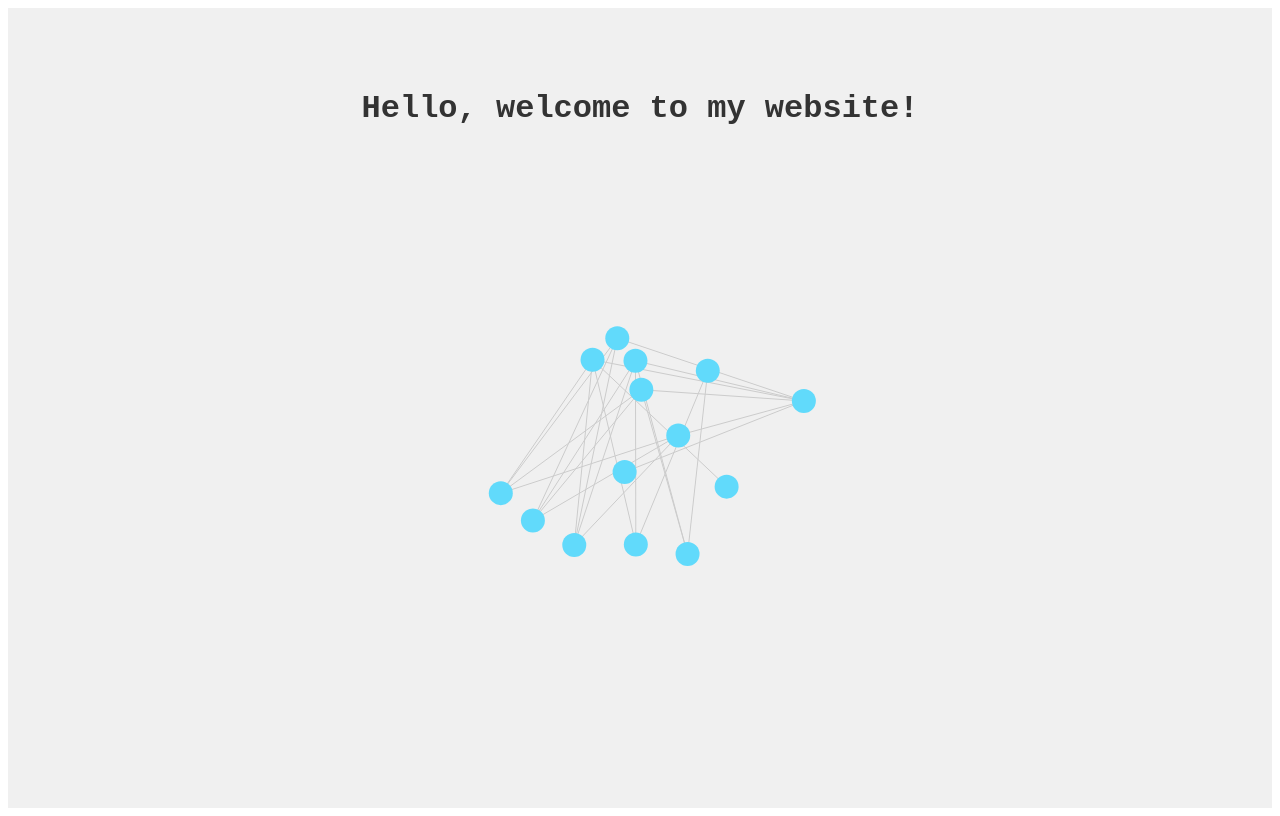
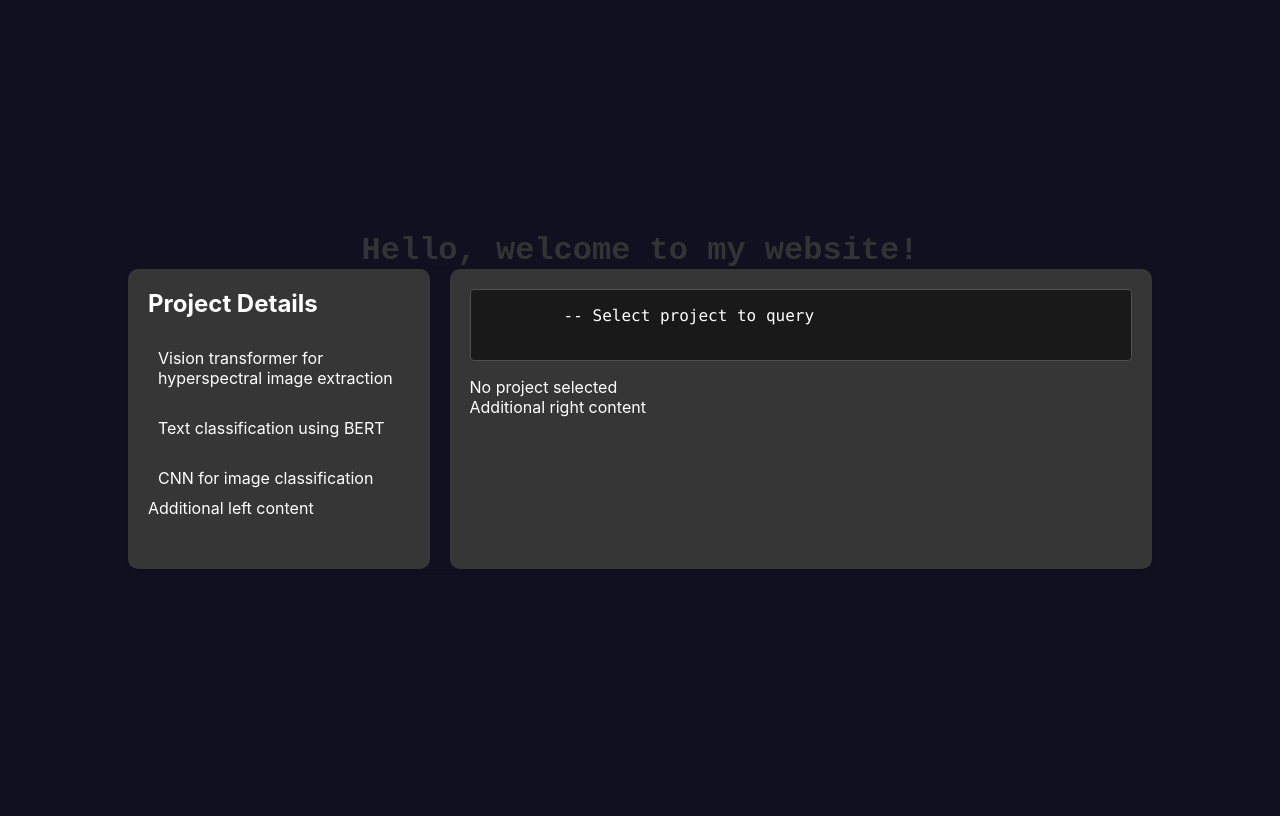
Before and after one commit to Sajtospoga01/Sajtospoga01.github.io, an Angular app: page / in a window 1280 px wide. Built offline with nearby package versions, Linux system fonts and the light colour scheme.

Commit message:
add new porfolio design (db)

```diff
--- a/src/app/app.component.css
+++ b/src/app/app.component.css
@@ -1,15 +1,20 @@
-
-
 .main {
-
+    width: 100%;
     display: flex;
     justify-content: center;
     align-items: center;
     flex-direction: column; /* Aligns items vertically */
     min-height: 100vh;
-    background-color: #f0f0f0;
+    background-color: #101021;
+    color: #ffffff;
 
     /* Optional: background color */
+}
+
+.view-container {
+    width: 100%;
+    display: flex;
+    justify-content: center;
 }
 
 .network-container {
@@ -23,6 +28,7 @@
     font-weight: 700;
     margin-bottom: 20px;
     font: 1.5rem 'Roboto', sans-serif;
+    color: #ffffff;
 }
 
 .typewriter p {
@@ -30,7 +36,7 @@
     font-size: 24px;
     white-space: nowrap;
     overflow: hidden; /* Hides text that overflows the width */
-    border-right: 2px solid black; /* Cursor effect */
+    border-right: 2px solid #ffffff; /* Cursor effect */
     width: 0; /* Initially set width to 0 for the effect */
     animation: typing 1.5s steps(40, end), blink 0.75s step-end infinite;
   }
@@ -43,6 +49,6 @@
 
   /* Blinking cursor effect */
   @keyframes blink {
-    from { border-right-color: black; }
+    from { border-right-color: #ffffff; }
     to { border-right-color: transparent; }
   }
--- a/src/app/app.component.html
+++ b/src/app/app.component.html
@@ -5,8 +5,17 @@
         Hello, welcome to my portolio!
     </h1>
     <div>
-        <!-- Other content -->
-        <app-neural-network class="network-container" *ngIf="isBrowser"></app-neural-network>
+        <app-view-container [isSplit]="true" [splitRatio]="30" [items]="projects">
+            <div header>
+              <h2>Project Details</h2>
+            </div>
+            <div left>
+              Additional left content
+            </div>
+            <div right>
+              Additional right content
+            </div>
+          </app-view-container>
     </div>
 
 </main>
--- a/src/app/app.component.ts
+++ b/src/app/app.component.ts
@@ -2,18 +2,49 @@ import { RouterOutlet } from '@angular/router';
 import { Component, Inject, PLATFORM_ID, AfterViewInit, ViewChild, ElementRef, Renderer2 } from '@angular/core';
 import { isPlatformBrowser, NgIf } from '@angular/common';
 import { NeuralNetworkComponent } from "./neural-network/neural-network.component";
+import { ViewContainerComponent } from "./view-container/view-container.component";
+import { Project, ProjectDomain, Tools, Techniques } from './projects';
+import { BrowserAnimationsModule } from '@angular/platform-browser/animations';
+
 
 
 @Component({
     selector: 'app-root',
     standalone: true,
-    imports: [RouterOutlet, NeuralNetworkComponent, NgIf],
+    imports: [RouterOutlet, NeuralNetworkComponent, NgIf, ViewContainerComponent],
     templateUrl: './app.component.html',
     styleUrls: ['./app.component.css'], // Note: it's 'styleUrls' not 'styleUrl'
 })
 export class AppComponent implements AfterViewInit {
     isBrowser: boolean;
     title = 'portfolio';
+    projects:Array<Project> = [
+        new Project({
+            name:"Vision transformer for hyperspectral image extraction",
+            domainVector:[ProjectDomain.CV],
+            toolsVector:[Tools.PyTorch, Tools.Numpy, Tools['NO-SQL'], Tools.Docker, Tools.Kubernetes],
+            techniquesVector:[Techniques.Transformer],
+            difficulty:9,
+            description: "Hyperspectral content"
+        }),
+        new Project({
+            name:"Text classification using BERT",
+            domainVector:[ProjectDomain.NLP],
+            toolsVector:[Tools.PyTorch, Tools.Numpy, Tools.Pandas],
+            techniquesVector:[Techniques.Transformer],
+            difficulty:4,
+            description: "Text classification"
+        }),
+        new Project({
+            name:"CNN for image classification",
+            domainVector:[ProjectDomain.CV],
+            toolsVector:[Tools.Tensorflow, Tools.Numpy, Tools.Pandas],
+            techniquesVector:[Techniques.CNN],
+            difficulty: 2,
+            description: "Image classification"
+        }),
+
+    ]
 
     @ViewChild('typewriter', { static: false }) typewriterElement!: ElementRef; // Use ViewChild to reference DOM element
 
--- a/src/app/app.config.ts
+++ b/src/app/app.config.ts
@@ -1,9 +1,10 @@
 import { ApplicationConfig, provideZoneChangeDetection } from '@angular/core';
 import { provideRouter } from '@angular/router';
+import { provideAnimations } from '@angular/platform-browser/animations';
 
 import { routes } from './app.routes';
 import { provideClientHydration } from '@angular/platform-browser';
 
 export const appConfig: ApplicationConfig = {
-  providers: [provideZoneChangeDetection({ eventCoalescing: true }), provideRouter(routes), provideClientHydration()]
+  providers: [provideZoneChangeDetection({ eventCoalescing: true }), provideRouter(routes), provideClientHydration(),provideAnimations()]
 };
--- /dev/null
+++ b/src/app/database-viewer/database-viewer.component.html
@@ -0,0 +1 @@
+<p>database-viewer works!</p>
--- /dev/null
+++ b/src/app/projects.ts
@@ -0,0 +1,78 @@
+export enum ProjectDomain {
+    "NLP",
+    "CV",
+    "Data Engineering",
+}
+
+export enum Tools {
+    "Python",
+    "Tensorflow",
+    "PyTorch",
+    "Keras",
+    "OpenCV",
+    "Numpy",
+    "Pandas",
+    "Matplotlib",
+    "Seaborn",
+    "Scikit-learn",
+    "SQL",
+    "NO-SQL",
+    "Docker",
+    "Kubernetes",
+}
+
+export enum Techniques{
+    "CNN",
+    "RNN",
+    "Transformer",
+}
+interface ProjectParams {
+    name: string;
+    domainVector: Array<ProjectDomain>;
+    toolsVector: Array<Tools>;
+    techniquesVector: Array<Techniques>;
+    difficulty: number;
+    description?: string;  // optional parameter
+}
+
+
+export class Project {
+    "name": string;
+    "domainVector": Array<number>;
+    "toolsVector": Array<number>;
+    "techniquesVector": Array<number>;
+    "difficulty": number;
+    "id": number = 0;
+    "description": string = "";
+    static id: any = 0;
+
+
+    constructor(params: ProjectParams) {
+        this.name = params.name;
+        this.domainVector = params.domainVector;
+        this.toolsVector = params.toolsVector;
+        this.techniquesVector = params.techniquesVector;
+        this.difficulty = params.difficulty;
+        this.description = params.description || "";  // default value if not provided
+        this.id = Project.id++;
+    }
+
+    getVectorOneHotVector() {
+        let domainLen = Object.keys(ProjectDomain).length;
+        let toolsLen = Object.keys(Tools).length ;
+        let techniquesLen = Object.keys(Techniques).length;
+
+        let vector = new Array<number>(domainLen +toolsLen + techniquesLen);
+        for (let i = 0; i < domainLen; i++) {
+            vector[i] = this.domainVector.includes(i) ? 1 : 0;
+        }
+        for (let i = 0; i < toolsLen; i++) {
+            vector[i + domainLen] = this.toolsVector.includes(i) ? 1 : 0;
+        }
+        for (let i = 0; i < techniquesLen; i++) {
+            vector[i + domainLen + toolsLen] = this.techniquesVector.includes(i) ? 1 : 0;
+        }
+        console.log(vector);
+        return vector;
+    }
+}
--- /dev/null
+++ b/src/app/view-container/view-container.component.css
@@ -0,0 +1,90 @@
+.container {
+    width: 80vw;
+    display: flex;
+    flex-direction: row;
+    min-height: 300px;
+    background: #101021;
+    color: #ffffff;
+    border-radius: 8px;
+    box-shadow: 0 2px 4px rgba(0,0,0,0.1);
+    margin: 0 auto;
+}
+
+.split-mode {
+    gap: 20px;
+    background: #101021;
+}
+
+.left-panel, .right-panel {
+    background: #363636;
+    padding: 20px;
+    min-height: 300px;
+    overflow-y: auto;
+    border-radius: 10px;
+}
+
+/* .left-panel {
+     border-right: 1px solid #e0e0e0;
+} */
+
+.items-list {
+    margin-top: 20px;
+    display: flex;
+    flex-direction: column;
+    gap: 10px;
+}
+
+.item {
+    padding: 10px;
+    cursor: pointer;
+    border-radius: 4px;
+    transition: background-color 0.2s;
+}
+
+.item:hover {
+    background: #404040;
+}
+
+.item.selected {
+    background: #505050;
+}
+
+.sql-preview {
+    background:  #191919;
+    color: #ffffff;
+    padding: 1rem;
+    border-radius: 4px;
+    font-family: 'Consolas', monospace;
+    margin-bottom: 1rem;
+    border: 1px solid #505050;
+}
+
+.selected-content {
+    padding: 1rem;
+    margin-top: 1rem;
+}
+.loading {
+    padding: 1rem;
+    color: #a0a0a0;
+    font-style: italic;
+}
+.skeleton {
+    background: linear-gradient(90deg, #363636 25%, #404040 50%, #363636 75%);
+    background-size: 200% 100%;
+    animation: loading 1.5s infinite;
+    border-radius: 4px;
+    min-height: 20px;
+    margin: 8px 0;
+}
+
+.skeleton-line {
+    width: 100%;
+}
+
+.skeleton-line:nth-child(2) { width: 80%; }
+.skeleton-line:nth-child(3) { width: 60%; }
+
+@keyframes loading {
+    0% { background-position: 200% 0; }
+    100% { background-position: -200% 0; }
+}
--- /dev/null
+++ b/src/app/view-container/view-container.component.html
@@ -0,0 +1,40 @@
+<div class="container" [class.split-mode]="isSplit">
+  <div class="left-panel" [style.width.%]="isSplit ? splitRatio : 100">
+    <ng-content select="[header]"></ng-content>
+    <div class="items-list" *ngIf="items.length">
+      <div *ngFor="let item of items"
+           (click)="onSelect(item)"
+           [class.selected]="selectedItem?.name === item.name"
+           class="item">
+        {{item.name}}
+      </div>
+    </div>
+    <ng-content select="[left]"></ng-content>
+  </div>
+
+  <div class="right-panel" *ngIf="isSplit" [style.width.%]="100 - splitRatio">
+    <div *ngIf="selectedItem">
+            <pre class="sql-preview">
+        SELECT *
+        FROM project
+        WHERE project.id = {{selectedItem.id}};</pre>
+
+      <div class="selected-content" *ngIf="showContent" [@contentAnimation]>
+        {{selectedItem.description}}
+      </div>
+    <div class="loading" *ngIf="!showContent && selectedItem">
+        <div class="skeleton skeleton-line"></div>
+        <div class="skeleton skeleton-line"></div>
+        <div class="skeleton skeleton-line"></div>
+    </div>
+    </div>
+    <div *ngIf="!selectedItem">
+        <pre class="sql-preview">
+        -- Select project to query
+        </pre>
+      <div class="no-content">
+        No project selected
+      </div>
+    <ng-content select="[right]"></ng-content>
+  </div>
+</div>
--- /dev/null
+++ b/src/app/view-container/view-container.component.ts
@@ -0,0 +1,37 @@
+import { Component, Input } from '@angular/core';
+import { CommonModule } from '@angular/common';
+import { Project, ProjectDomain, Tools, Techniques } from '../projects';
+import { trigger, state, style, animate, transition } from '@angular/animations';
+
+@Component({
+  selector: 'app-view-container',
+  standalone: true,
+  imports: [CommonModule],
+  templateUrl: './view-container.component.html',
+  styleUrl: './view-container.component.css',
+  animations: [
+
+    trigger('contentAnimation', [
+      transition(':enter', [
+        style({ opacity: 0 }),
+        animate('300ms', style({ opacity: 1 }))
+      ])
+    ])
+  ]
+})
+export class ViewContainerComponent {
+    @Input() isSplit: boolean = false;
+    @Input() splitRatio: number = 30;
+    @Input() items: Project[] = [];
+
+    selectedItem: Project | null = null;
+    showContent: boolean = false;
+
+    async onSelect(item: Project) {
+      this.selectedItem = item;
+      this.showContent = false;
+      console.log(item);
+      await new Promise(resolve => setTimeout(resolve, 2000));
+      this.showContent = true;
+    }
+}
--- a/src/styles.css
+++ b/src/styles.css
@@ -1 +1,50 @@
 /* You can add global styles to this file, and also import other style files */
+
+* {
+    margin: 0;
+    padding: 0;
+    box-sizing: border-box;
+}
+
+body, html {
+    background-color: #101021;
+    color: #ffffff;
+    min-height: 100vh;
+    width: 100%;
+    font-family: -apple-system, BlinkMacSystemFont, 'Segoe UI', Roboto, Oxygen, Ubuntu, Cantarell, 'Open Sans', 'Helvetica Neue', sans-serif;
+}
+
+/* Set default link colors for dark mode */
+a {
+    color: #66b3ff;
+    text-decoration: none;
+}
+
+a:hover {
+    color: #99ccff;
+}
+
+/* Ensure all text inputs and textareas are dark themed */
+input, textarea, select {
+    background-color: #363636;
+    color: #ffffff;
+    border: 1px solid #505050;
+}
+
+/* Style scrollbars for dark mode (Webkit browsers) */
+::-webkit-scrollbar {
+    width: 10px;
+}
+
+::-webkit-scrollbar-track {
+    background: #1a1a1a;
+}
+
+::-webkit-scrollbar-thumb {
+    background: #404040;
+    border-radius: 5px;
+}
+
+::-webkit-scrollbar-thumb:hover {
+    background: #505050;
+}
```
Also changed, not shown: src/app/database-viewer/database-viewer.component.ts (added, +12 -0 lines), src/app/database-viewer/database-viewer.component.css (added), 2 other files (tests, documents, lock files or other folders).
